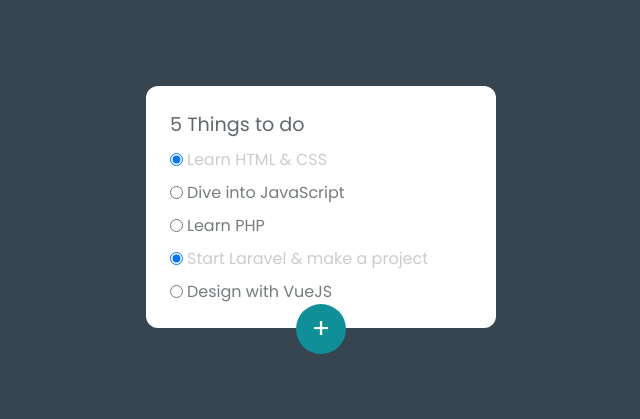
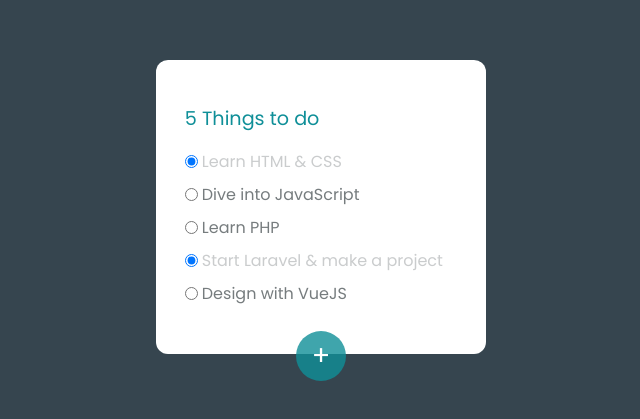
Before and after one commit to Uzzwal-Dhali/vue3_todo, a Vue app: page / in a window 1280 px wide. Shown: the part 193-612 px from the top of the page, without its empty margins (319-959 px from the left). Built offline with nearby package versions, Linux system fonts and the light colour scheme; a web font is replaced by a local one.

Commit message:
Close button added

```diff
--- a/src/App.vue
+++ b/src/App.vue
@@ -11,6 +11,11 @@
   const showForm = () => {
     edit.value = true
   }
+
+  const closeForm = () => {
+    edit.value = false
+  }
+
   const newTask = ref('')
   const addItem = () => {
     list.value.push({
@@ -41,7 +46,7 @@
       </div>
     </div>
 
-    <div class="card" v-if="edit">
+    <div class="new_item_card" v-if="edit">
       <div class="body">
         <form @submit.prevent="addItem">
           <input
@@ -49,9 +54,9 @@
             v-model.trim="newTask"
             placeholder="Type and press enter"
           >
-          <!-- <button type="submit">Add</button> -->
         </form>
       </div>
+      <div class="cross" @click="closeForm">+</div>
     </div>
   </div>
 </template>
@@ -67,9 +72,9 @@
   gap: 2.5em;
   .card {
     background: white;
-    padding: 1.5em;
+    padding: 2.2em 1.8rem 3rem;
     border-radius: 0.75rem;
-    min-width: 350px;
+    min-width: 330px;
     display: flex;
     flex-direction: column;
     gap: 0.005em;
@@ -77,34 +82,16 @@
       font-size: 1.2em;
       display: flex;
       justify-content: space-between;
+      padding: 0.5rem 0 0.5rem;
       .title {
         font-size: 1em;
-        color: rgba(44, 53, 57, 0.75);
+        /* color: rgba(44, 53, 57, 0.75); */
+        color: rgb(15, 143, 152);
       }
 
     }
+    .body {
 
-    .body {
-      form {
-        padding: 0.75em 0 0.5em;
-        display: flex;
-        gap: 0.25em;
-        justify-content: space-between;
-        input {
-          width: 100%;
-          outline: none;
-          border: none;
-          border-bottom: 1px solid rgba(44, 53, 57, 0.25);
-          padding: 0.25em 0em;
-        }
-        button {
-          background: rgb(15, 143, 152);
-          border-radius: 0.35em;
-          border: none;
-          color: white;
-          padding: 0.3em 0.75em;
-        }
-      }
       ul {
         margin-top: 0.5em;
         list-style: none;
@@ -137,13 +124,63 @@
         display: flex;
         justify-content: center;
         align-items: center;
-        background: rgb(15, 143, 152);
+        background: rgba(15, 143, 152, 0.8);
         border: none;
         color: white;
         font-size: 1.7rem;
         left: 50%;
-        transform: translateX(-50%);
+        transform: translateX(-50%) translateY(50%);
       }
+      .add:hover {
+        background: rgba(15, 143, 152, 1);
+      }
+    }
+  }
+  .new_item_card {
+    background: white;
+    padding: 1.5rem 1.8rem;
+    border-radius: 0.75rem;
+    min-width: 330px;
+    .body {
+
+      form {
+        padding: 0.75em 0 0.5em;
+        display: flex;
+        gap: 0.25em;
+        justify-content: space-between;
+        input {
+          width: 100%;
+          outline: none;
+          border: none;
+          border-bottom: 1px solid rgba(44, 53, 57, 0.25);
+          padding: 0.25em 0em;
+        }
+        button {
+          background: rgb(15, 143, 152);
+          border-radius: 0.35em;
+          border: none;
+          color: white;
+          padding: 0.3em 0.75em;
+        }
+      }
+    }
+    .cross {
+      position: absolute;
+      width: 50px;
+      height: 50px;
+      background: rgba(226, 6, 112, 0.8);
+      border-radius: 50%;
+      display: flex;
+      align-items: center;
+      justify-content: center;
+      color: white;
+      font-size: 1.7rem;
+      left: 50%;
+      transform: translateX(-50%) translateY(5%) rotate(45deg);
+    }
+    .cross:hover {
+      cursor: pointer;
+      background: rgb(226, 6, 112);
     }
   }
 }
```
